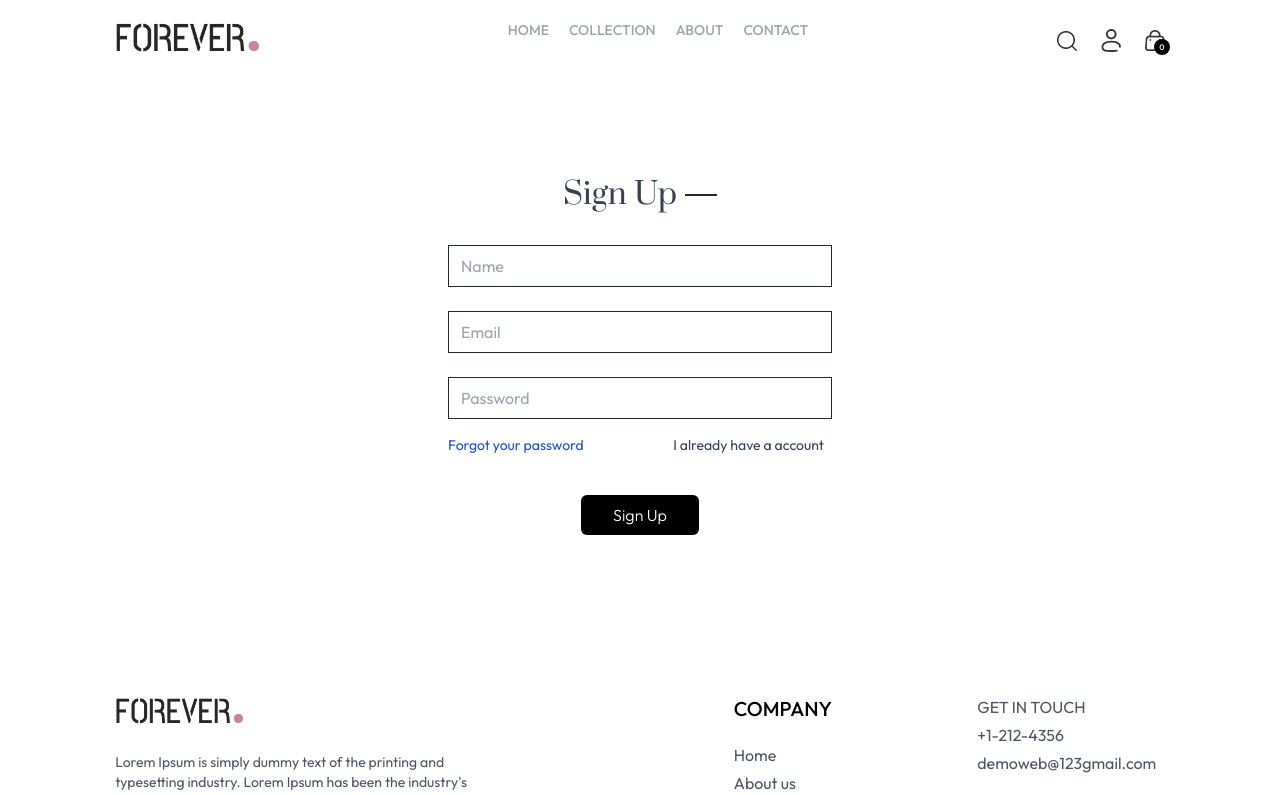
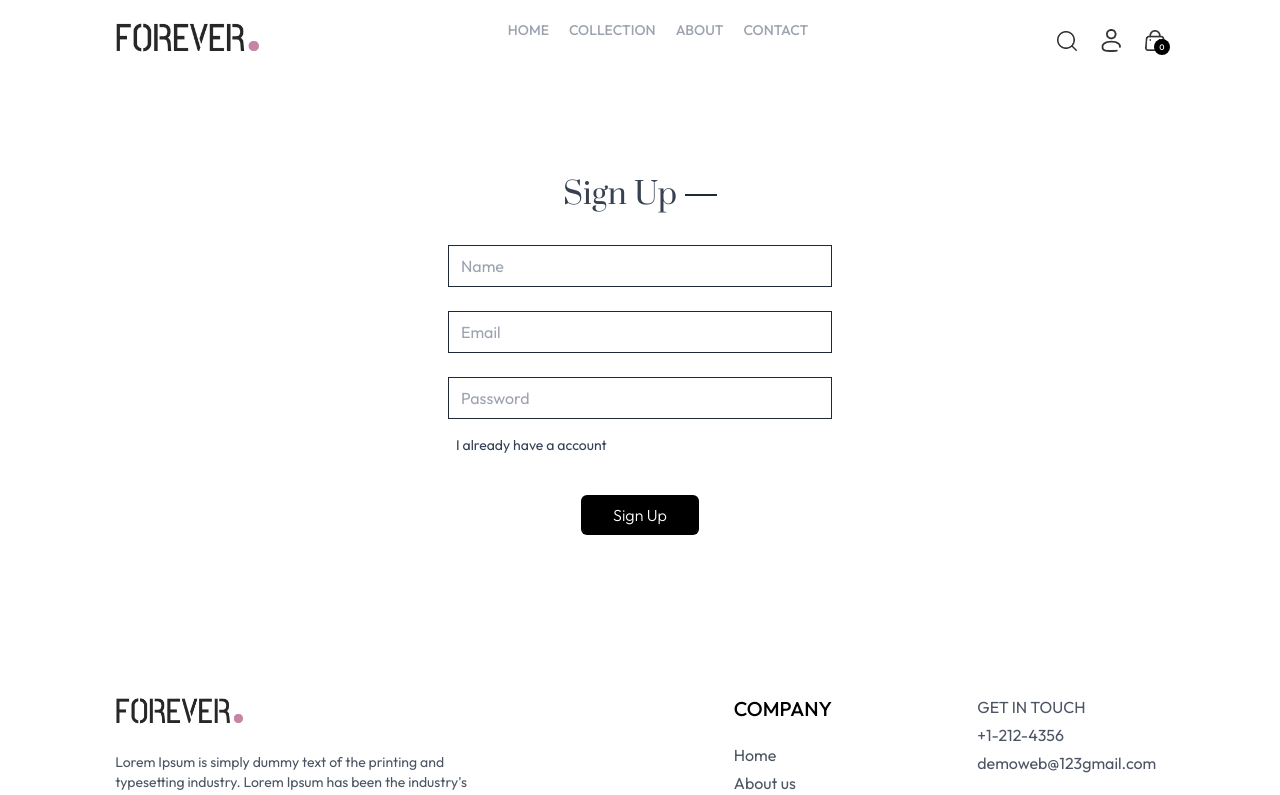
Before and after one commit to shreysingh-singh/FOREVER_ECOMMER_APP, a React (Vite) app in the folder frontend/: page /login in a window 1280 px wide. Shown: the top 795 px of the page. Built offline with nearby package versions, Linux system fonts and the light colour scheme.

Commit message:
_16_Bug_Fix_LoginPgae

```diff
--- a/frontend/src/pages/Login.jsx
+++ b/frontend/src/pages/Login.jsx
@@ -35,7 +35,7 @@ function Login() {
         required
       />
       <div className="w-full flex justify-between text-sm mt-[-8px]">
-        <p className="cursor-pointer text-blue-700">Forgot your password</p>
+        {currentState === "Login" ? <p className="cursor-pointer text-blue-700">Forgot your password</p> : ""}
         {currentState === "Login" ? (
           <p
             onClick={() => setCurrentState("Sign Up")}
```
